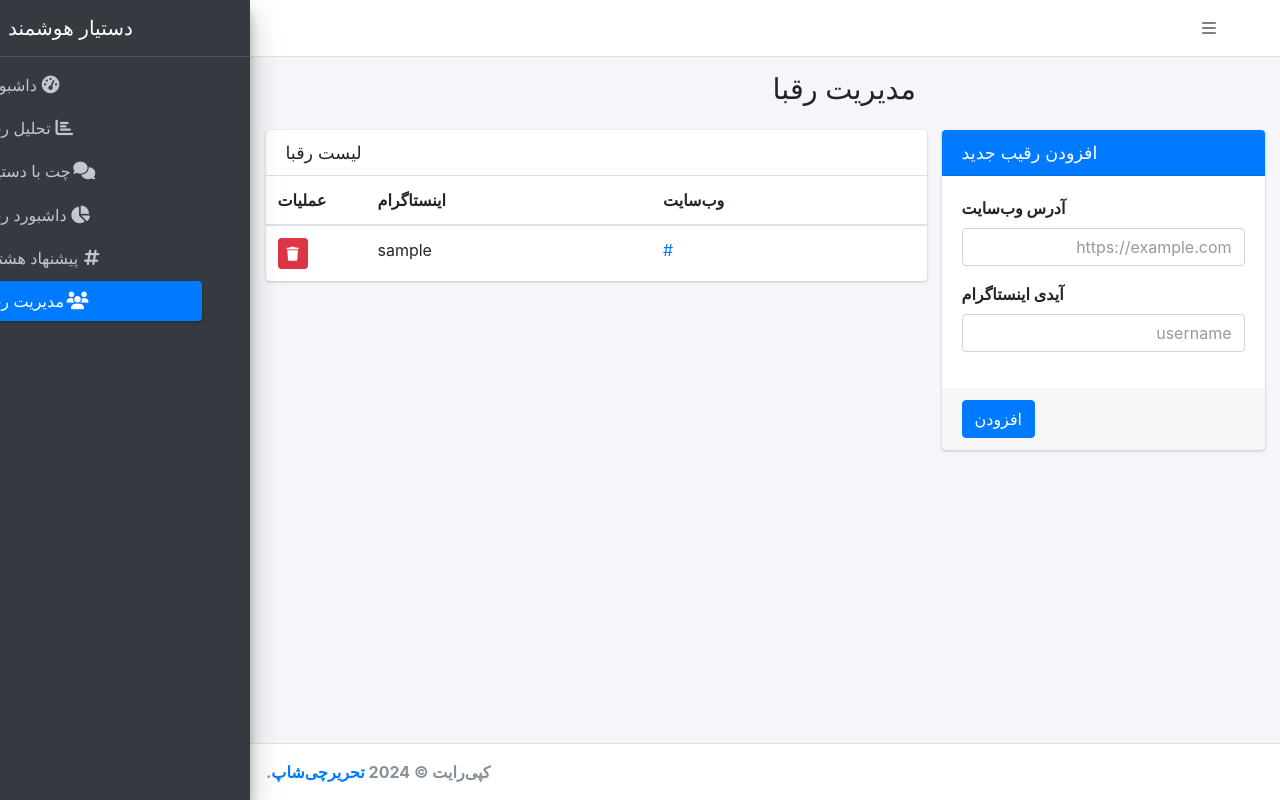
After one commit to elyas5203/AresAi, a Flask app: page /manage-competitors in a window 1280 px wide. The commit adds this page. Run offline with Flask 3, Linux system fonts and the light colour scheme; tables that the repository leaves empty hold one stand-in row (values such as "Sample post"); some libraries are stand-ins or nearby versions.

Commit message:
feat: final redesign and competitor management module
This commit delivers the final, polished version of the AI assistant, featuring a complete professional redesign of the user interface and a new module for managing competitors.

Key Features:

1.  **Competitor Management Module:**
    *   A new page (`/manage-competitors`) allows you to easily add, view, and delete competitors from the database.
    *   This provides a crucial interface for managing the data that fuels the competitor analysis features.

2.  **Complete UI/UX Overhaul (v3.0):**
    *   The entire web application has been redesigned with a custom, modern, and professional theme.
    *   The new design moves away from the default AdminLTE look to a cleaner, more sophisticated UI with a new color palette, improved typography, and subtle animations.
    *   The previous CSS issues have been definitively resolved by switching to a CDN-based approach for core assets, ensuring stability and fast load times.

This release represents the culmination of all your feedback, resulting in a stable, feature-rich, and visually stunning application. The AI assistant is now a truly powerful and enjoyable tool to use.

```diff
--- a/app/templates/base.html
+++ b/app/templates/base.html
@@ -47,6 +47,7 @@
           <li class="nav-item"><a href="/chat" class="nav-link {% if request.path == '/chat' %}active{% endif %}"><i class="nav-icon fas fa-comments"></i><p>چت با دستیار</p></a></li>
           <li class="nav-item"><a href="/competitor-dashboard" class="nav-link {% if request.path == '/competitor-dashboard' %}active{% endif %}"><i class="nav-icon fas fa-chart-pie"></i><p>داشبورد رقبا</p></a></li>
           <li class="nav-item"><a href="/hashtag-suggester" class="nav-link {% if request.path == '/hashtag-suggester' %}active{% endif %}"><i class="nav-icon fas fa-hashtag"></i><p>پیشنهاد هشتگ</p></a></li>
+          <li class="nav-item"><a href="/manage-competitors" class="nav-link {% if request.path == '/manage-competitors' %}active{% endif %}"><i class="nav-icon fas fa-users"></i><p>مدیریت رقبا</p></a></li>
         </ul>
       </nav>
     </div>
--- /dev/null
+++ b/app/templates/manage_competitors.html
@@ -0,0 +1,62 @@
+{% extends "base.html" %}
+
+{% block title %}مدیریت رقبا{% endblock %}
+{% block page_title %}مدیریت رقبا{% endblock %}
+
+{% block content %}
+<div class="row">
+    <div class="col-md-4">
+        <div class="card card-primary">
+            <div class="card-header">
+                <h3 class="card-title">افزودن رقیب جدید</h3>
+            </div>
+            <form action="{{ url_for('add_competitor') }}" method="post">
+                <div class="card-body">
+                    <div class="form-group">
+                        <label for="url">آدرس وب‌سایت</label>
+                        <input type="url" class="form-control" id="url" name="url" placeholder="https://example.com">
+                    </div>
+                    <div class="form-group">
+                        <label for="instagram_username">آیدی اینستاگرام</label>
+                        <input type="text" class="form-control" id="instagram_username" name="instagram_username" placeholder="username">
+                    </div>
+                </div>
+                <div class="card-footer">
+                    <button type="submit" class="btn btn-primary">افزودن</button>
+                </div>
+            </form>
+        </div>
+    </div>
+    <div class="col-md-8">
+        <div class="card">
+            <div class="card-header">
+                <h3 class="card-title">لیست رقبا</h3>
+            </div>
+            <div class="card-body p-0">
+                <table class="table">
+                    <thead>
+                        <tr>
+                            <th>وب‌سایت</th>
+                            <th>اینستاگرام</th>
+                            <th style="width: 100px">عملیات</th>
+                        </tr>
+                    </thead>
+                    <tbody>
+                        {% for competitor in competitors %}
+                        <tr>
+                            <td><a href="{{ competitor.url }}" target="_blank">{{ competitor.url }}</a></td>
+                            <td>{{ competitor.instagram_username }}</td>
+                            <td>
+                                <a href="{{ url_for('delete_competitor', competitor_id=competitor.id) }}" class="btn btn-danger btn-sm">
+                                    <i class="fas fa-trash"></i>
+                                </a>
+                            </td>
+                        </tr>
+                        {% endfor %}
+                    </tbody>
+                </table>
+            </div>
+        </div>
+    </div>
+</div>
+{% endblock %}
--- a/app/web_app.py
+++ b/app/web_app.py
@@ -119,6 +119,41 @@ def api_suggest_hashtags():
 
     return jsonify({"hashtags": hashtags})
 
+@app.route("/manage-competitors", methods=["GET"])
+def manage_competitors_page():
+    """Renders the competitor management page."""
+    all_competitors = db.query(Competitor).order_by(Competitor.id.desc()).all()
+    return render_template("manage_competitors.html", competitors=all_competitors)
+
+@app.route("/competitors/add", methods=["POST"])
+def add_competitor():
+    """Adds a new competitor to the database."""
+    url = request.form.get("url")
+    instagram = request.form.get("instagram_username")
+
+    if not url and not instagram:
+        # Add a flash message for error
+        return redirect(url_for("manage_competitors_page"))
+
+    new_competitor = Competitor(url=url, instagram_username=instagram)
+    db.add(new_competitor)
+    db.commit()
+
+    # Add a flash message for success
+    return redirect(url_for("manage_competitors_page"))
+
+@app.route("/competitors/delete/<int:competitor_id>")
+def delete_competitor(competitor_id):
+    """Deletes a competitor from the database."""
+    competitor = db.query(Competitor).get(competitor_id)
+    if competitor:
+        # Also delete related analysis results to maintain integrity
+        db.query(AnalysisResult).filter_by(competitor_id=competitor.id).delete()
+        db.delete(competitor)
+        db.commit()
+        # Add a flash message
+    return redirect(url_for("manage_competitors_page"))
+
 if __name__ == "__main__":
     # This block is now for direct execution via `python app/web_app.py`
     # The `init_db` is called via the `before_request` hook.
```
